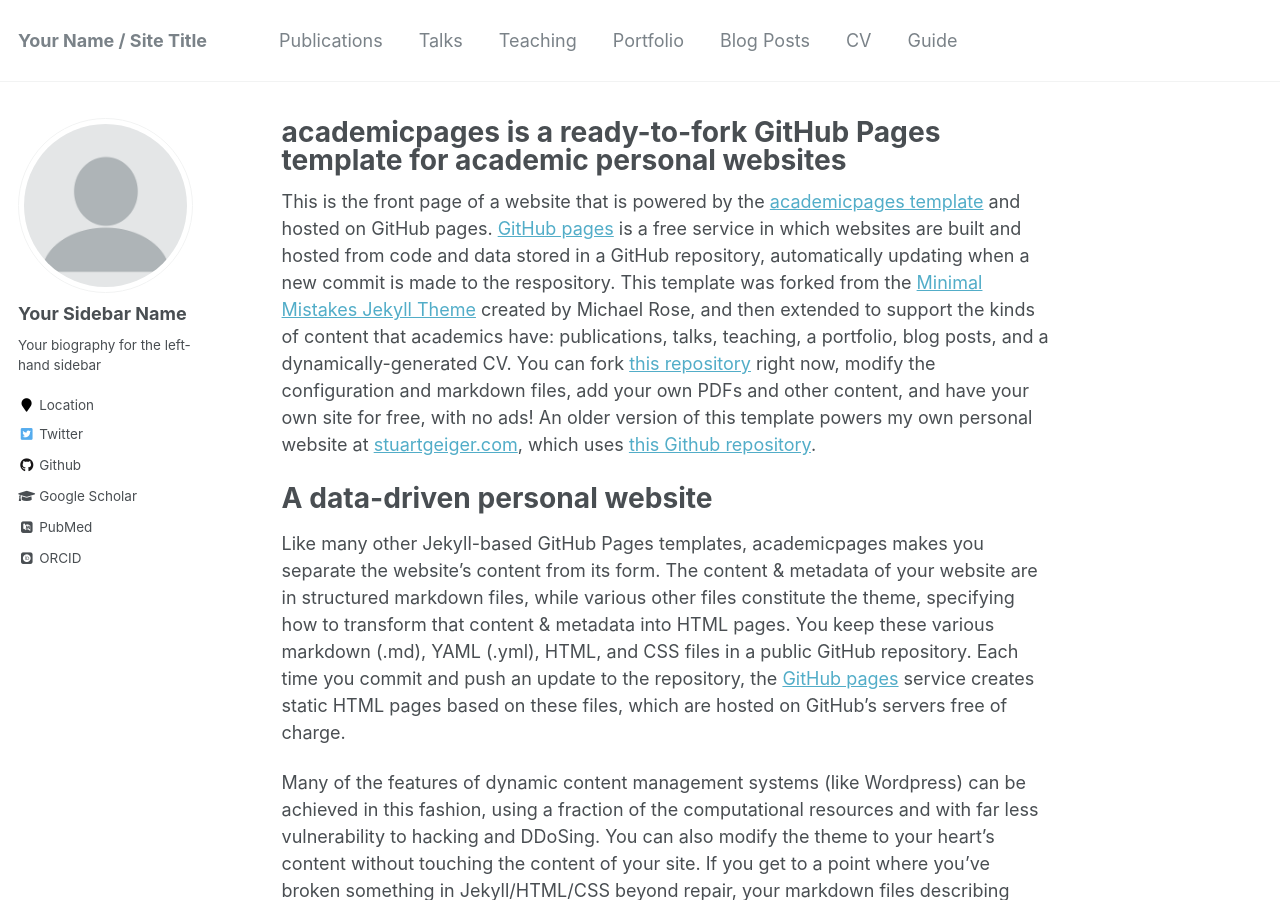
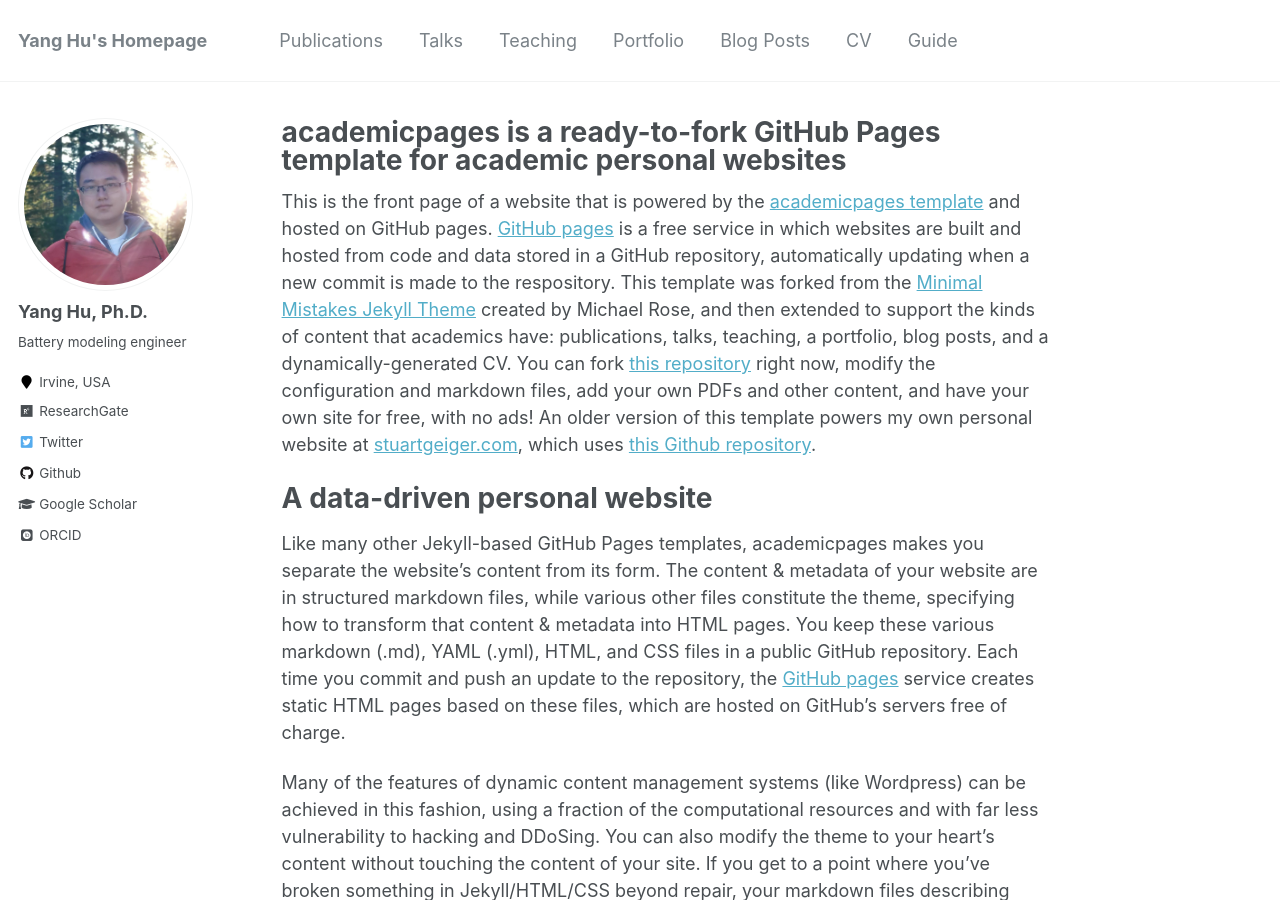
Before and after one commit to hy611/hy611.github.io, a Jekyll site: the page built from _pages/about.md, in a window 1280 px wide and 900 px high. Built offline with Jekyll 4.4.1, drawn with Linux system fonts in a browser that asks for light colours; some web fonts are replaced; some of the changed text lies outside the part shown.

```diff
--- a/_config.yml
+++ b/_config.yml
@@ -7,13 +7,13 @@
 
 # Site Settings
 locale                   : "en-US"
-title                    : "Your Name / Site Title"
+title                    : "Yang Hu's Homepage"
 title_separator          : "-"
-name                     : &name "Your Name"
-description              : &description "personal description"
-url                      : https://academicpages.github.io # the base hostname & protocol for your site e.g. "https://mmistakes.github.io"
+name                     : &name "Yang Hu, Ph.D."
+description              : &description "Battery modeling engineer"
+url                      : https://hy611.github.io/ # the base hostname & protocol for your site e.g. "https://mmistakes.github.io"
 baseurl                  : "" # the subpath of your site, e.g. "/blog"
-repository               : "academicpages/academicpages.github.io"
+repository               : "https://hy611.github.io/"
 teaser                   :  # filename of teaser fallback teaser image placed in /images/, .e.g. "500x300.png"
 breadcrumbs              : false # true, false (default)
 words_per_minute         : 160
@@ -80,15 +80,15 @@ analytics:
 
 # Site Author
 author:
-  name             : "Your Sidebar Name"
-  avatar           : "profile.png"
-  bio              : "Your biography for the left-hand sidebar"
-  location         : "Location"
+  name             : "Yang Hu, Ph.D."
+  avatar           : "me.jpg"
+  bio              : "Battery modeling engineer"
+  location         : "Irvine, USA"
   employer         :
-  pubmed           : "https://www.ncbi.nlm.nih.gov/pubmed/?term=john+snow"
-  googlescholar    : "http://yourfullgooglescholarurl.com"
+  pubmed           :
+  googlescholar    : "https://scholar.google.com/citations?user=g7wFZv0AAAAJ&hl=en"
   email            :
-  researchgate     :  # example: "https://www.researchgate.net/profile/yourprofile"
+  researchgate     : "https://www.researchgate.net/profile/Yang-Hu-57"
   uri              :
   bitbucket        :
   codepen          :
@@ -103,13 +103,13 @@ author:
   impactstory      : #"https://profiles.impactstory.org/u/xxxx-xxxx-xxxx-xxxx"
   lastfm           :
   linkedin         :
-  orcid            : "http://orcid.org/yourorcidurl"
+  orcid            : "https://orcid.org/my-orcid?orcid=0000-0001-8800-2446"
   pinterest        :
   soundcloud       :
   stackoverflow    : # http://stackoverflow.com/users/123456/username
   steam            :
   tumblr           :
-  twitter          : "replacethistwitterhandle"
+  twitter          : "https://twitter.com/AcademicHu"
   vine             :
   weibo            :
   xing             :
```
Also changed, not shown: images/me.jpg (added).
